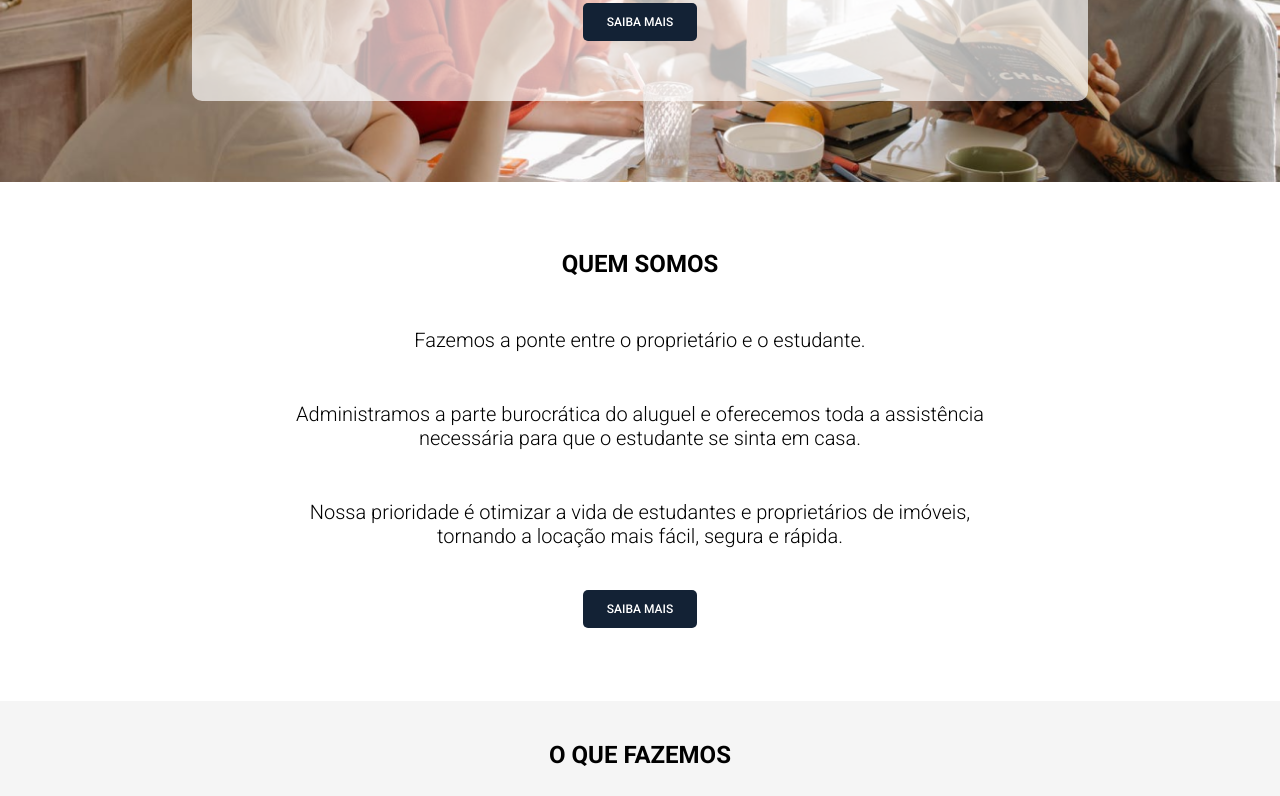
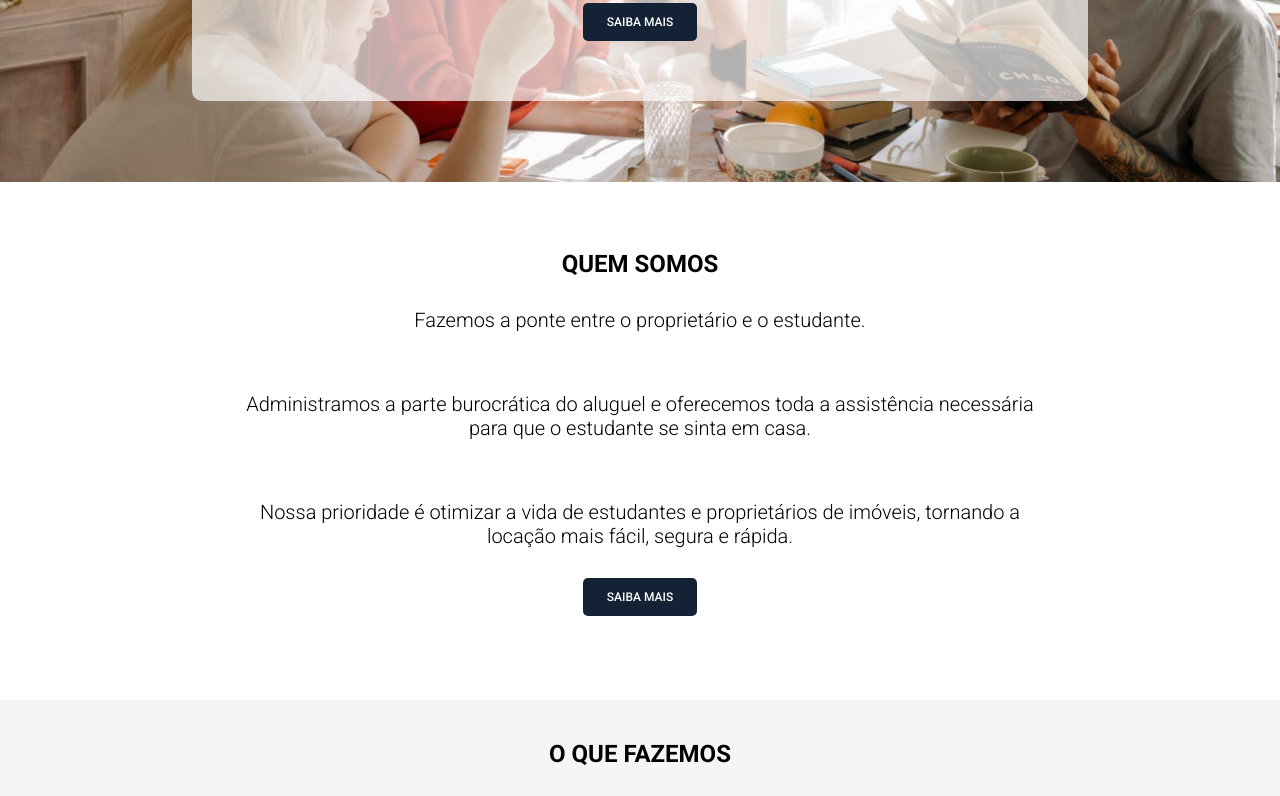
Before and after one commit to gabriellerodriguess/desafio-programa-desenvolve, a website: page index.html in a window 1280 px wide. Shown: the part 449-1245 px from the top of the page. Drawn offline with Linux system fonts and the light colour scheme.

Commit message:
Alterando section 'Quem somos'.

```diff
--- a/style.css
+++ b/style.css
@@ -102,6 +102,9 @@
     text-align: center;
 }
 .infoQuemSomos{
+    display: flex;
+    flex-direction: column;
+    align-items: center;
     width: 900px;
     margin: 20px auto;
 }
@@ -113,8 +116,8 @@
 .containerQuemSomos p{
     font-weight: lighter;
     font-size: 20px;
-    margin: 2.5em 0;
-    padding: 0 4em;
+    margin: 1.5em 0;
+    padding: 0 2em;
 }
 
 .containerOQueFazemos{
```
